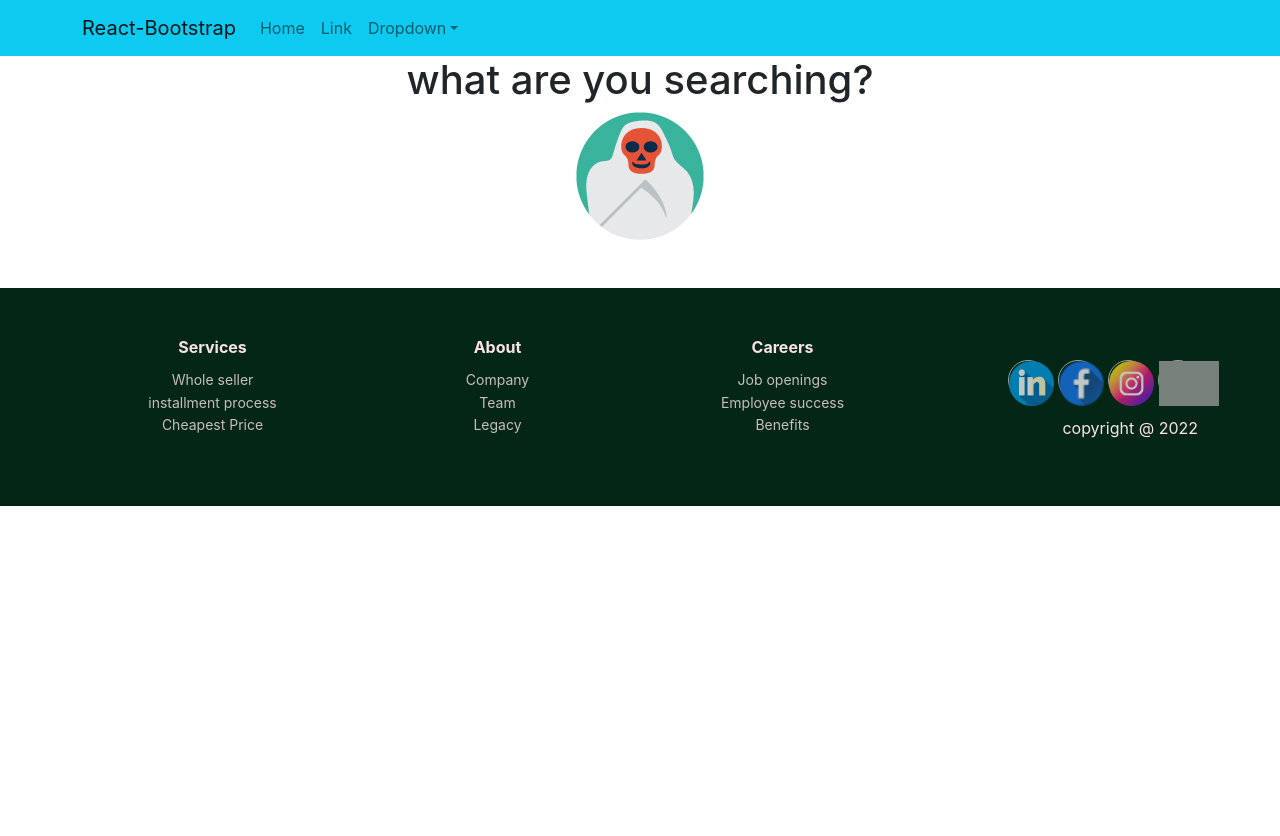
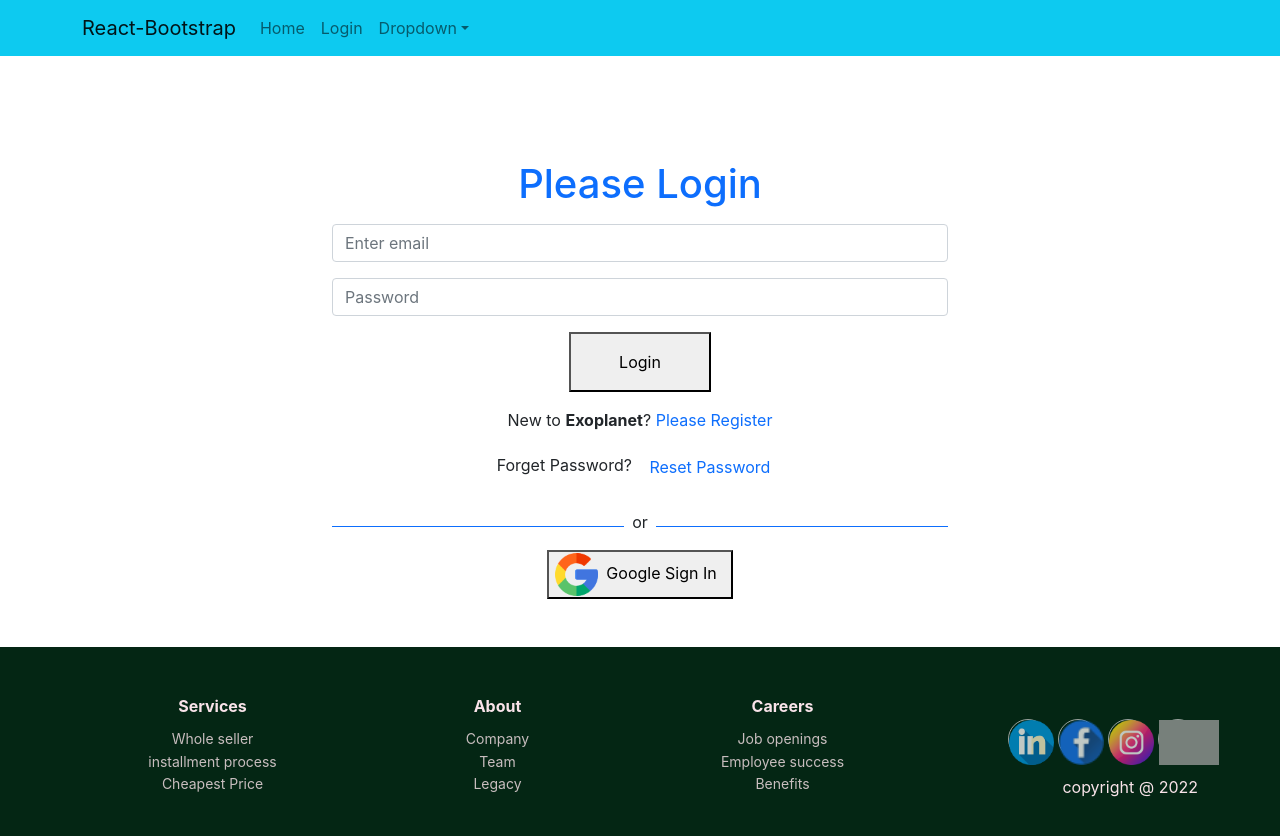
Before and after one commit to rabiulhossen/Apple-nationwide-Distributor, a React (Create React App) app: page /login in a window 1280 px wide. Shown: the top 836 px of the page. Before the commit the page ends 800 px from the top, so only its background shows below. Built offline with nearby package versions, Linux system fonts and the light colour scheme; grey boxes are pictures that could not be loaded.

Commit message:
requireAuth hook implement

```diff
--- a/src/App.js
+++ b/src/App.js
@@ -1,4 +1,3 @@
-import logo from "./logo.svg";
 import "./App.css";
 import { Route, Routes } from "react-router-dom";
 import Header from "./pages/common/Header/Header";
@@ -6,6 +5,7 @@ import Home from "./pages/Home/Home";
 import Footer from "./pages/common/Footer/Footer";
 import NotFound from "./pages/NotFound/NotFound";
 import About from "./pages/About/About";
+import Login from "./pages/Login/Login/Login";
 
 function App() {
   return (
@@ -13,7 +13,9 @@ function App() {
       <Header></Header>
       <Routes>
         <Route path="/home" element={<Home></Home>}></Route>
+        <Route path="/" element={<Home></Home>}></Route>
         <Route path="/about" element={<About></About>}></Route>
+        <Route path="/login" element={<Login></Login>}></Route>
         <Route path="*" element={<NotFound></NotFound>}></Route>
       </Routes>
       <Footer></Footer>
--- /dev/null
+++ b/src/pages/Login/GoogleSign/GoogleSign.js
@@ -0,0 +1,42 @@
+import React from "react";
+import { useSignInWithGoogle } from "react-firebase-hooks/auth";
+import { useNavigate } from "react-router-dom";
+import auth from "../../../firebase.init";
+import google from '../../../img/google.png';
+import Spinner from "../../common/Spinner/Spinner";
+
+const GoogleSign = () => {
+
+    const [SignInWithGoogle,user,loading,error] = useSignInWithGoogle(auth);
+    const navigate =useNavigate();
+
+let errorElement;
+if(loading){
+    return <Spinner></Spinner>
+};
+
+if(error){
+    errorElement =<p className="text-danger"> Error:{error?.message}</p>
+}
+if(user){
+    navigate("/checkout");
+}
+  return (
+    <div>
+      <div className="d-flex align-items-center">
+        <div style={{ height: "1px" }} className="bg-primary w-50"></div>
+        <p className="mt-2 px-2">or</p>
+        <div style={{ height: "1px" }} className="bg-primary w-50"></div>
+      </div>
+      {errorElement}
+      <div className="">
+        <button onClick={() => SignInWithGoogle()} className="button-google">
+          <img style={{ width: "43px" }} src={google} alt="" />
+          <span className="px-2">Google Sign In</span>
+        </button>
+      </div>
+    </div>
+  );
+};
+
+export default GoogleSign;
--- a/src/pages/Login/Login/Login.js
+++ b/src/pages/Login/Login/Login.js
@@ -1,17 +1,11 @@
-import React, { useRef, useState } from "react";
-import auth from "../../firebase.init";
-import "./Login.css";
+import React, { useRef } from "react";
+import auth from "../../../firebase.init";
 import Spinner from "../../common/Spinner/Spinner";
-import {
-  useSendPasswordResetEmail,
-  useSignInWithEmailAndPassword,
-  useSignInWithGoogle,
-} from "react-firebase-hooks/auth";
 import { Link, useLocation, useNavigate } from "react-router-dom";
-import Button from 'react-bootstrap/Button';
-import { Form, Spinner, Toast } from "react-bootstrap";
-import GoogleSign from "./GoogleSign";
+import { Form, Toast } from "react-bootstrap";
+import GoogleSign from "../GoogleSign/GoogleSign";
 import PageTitle from "../../common/PageTitle/PageTitle";
+import { useSignInWithEmailAndPassword,useSendPasswordResetEmail } from "react-firebase-hooks/auth";
 
 const Login = () => {
 const emailRef = useRef("");
@@ -23,7 +17,7 @@ let from = location.state?.from?.pathname || "/checkout";
 let errorElement;
 const [SignInWithEmailAndPassword,
 user,loading, error] = useSignInWithEmailAndPassword(auth);
-const [useSendPasswordResetEmail,sending]= useSendPasswordResetEmail(auth);
+const [SendPasswordResetEmail,sending]= useSendPasswordResetEmail(auth);
 
 if(loading || sending){
   return <Spinner></Spinner>
@@ -50,7 +44,7 @@ const navigateRegister = event => {
 const passwordReset = async () =>{
     const email= emailRef.current.value;
     if(email){
-        await useSendPasswordResetEmail(email);
+        await SendPasswordResetEmail(email);
         Toast('sent email');
 
     }
@@ -64,17 +58,8 @@ return (
   <div className='container w-50 mx-auto mt-5 pt-5'>
       <PageTitle title='Login'></PageTitle>
       <h1 className='text-primary text-center mt-2'>Please Login</h1>
-      <Form>
-  <Form.Group className="mb-3" controlId="formGroupEmail">
-    <Form.Label>Email address</Form.Label>
-    <Form.Control type="email" placeholder="Enter email" />
-  </Form.Group>
-  <Form.Group className="mb-3" controlId="formGroupPassword">
-    <Form.Label>Password</Form.Label>
-    <Form.Control type="password" placeholder="Password" />
-  </Form.Group>
-</Form>
-      {/* <Form onSubmit={handleSubmit}>
+
+      <Form onSubmit={handleSubmit}>
           <Form.Group className="my-3" controlId="formBasicEmail">
               <Form.Control ref={emailRef} type="email" placeholder="Enter email" required />
           </Form.Group>
@@ -84,10 +69,10 @@ return (
           <button className="button-submit px-5 py-3" type="submit">
               Login
           </button>
-      </Form> */}
+      </Form>
       {errorElement}
       <p className="pt-3">New to <span className="fw-bold">Exoplanet</span>? <Link to="/register" className='text-primary pe-auto text-decoration-none' onClick={navigateRegister}>Please Register</Link> </p>
-      <p>Forget Password? <button className='btn btn-link text-primary pe-auto text-decoration-none'>Reset Password</button> </p>
+      <p>Forget Password? <button onClick={passwordReset} className='btn btn-link text-primary pe-auto text-decoration-none'>Reset Password</button> </p>
 
 <GoogleSign></GoogleSign>
 
--- a/src/pages/common/Header/Header.js
+++ b/src/pages/common/Header/Header.js
@@ -1,9 +1,10 @@
 import React from 'react';
 import { Container, Nav, Navbar, NavDropdown } from 'react-bootstrap';
+import { Link } from 'react-router-dom';
 
 const Header = () => {
     return (
-        <div>
+
             <Navbar bg="info" expand="lg">
   <Container>
     <Navbar.Brand to="/home">React-Bootstrap</Navbar.Brand>
@@ -11,9 +12,9 @@ const Header = () => {
     <Navbar.Collapse id="basic-navbar-nav">
       <Nav className="me-auto">
         <Nav.Link to="/home">Home</Nav.Link>
-        <Nav.Link to="/link">Link</Nav.Link>
+        <Nav.Link to="/login">Login</Nav.Link>
         <NavDropdown title="Dropdown" id="basic-nav-dropdown">
-          <NavDropdown.Item to="/action/3.1">Action</NavDropdown.Item>
+          <NavDropdown.Item to="/about">About</NavDropdown.Item>
           <NavDropdown.Item to="/action/3.2">Another action</NavDropdown.Item>
           <NavDropdown.Item to="/action/3.3">Something</NavDropdown.Item>
           <NavDropdown.Divider />
@@ -23,7 +24,7 @@ const Header = () => {
     </Navbar.Collapse>
   </Container>
 </Navbar>
-        </div>
+
     );
 };
 
```
Also changed, not shown: src/pages/Login/RequireAuth/RequireAuth.js (added, +38 -0 lines), src/img/google.png (added).
